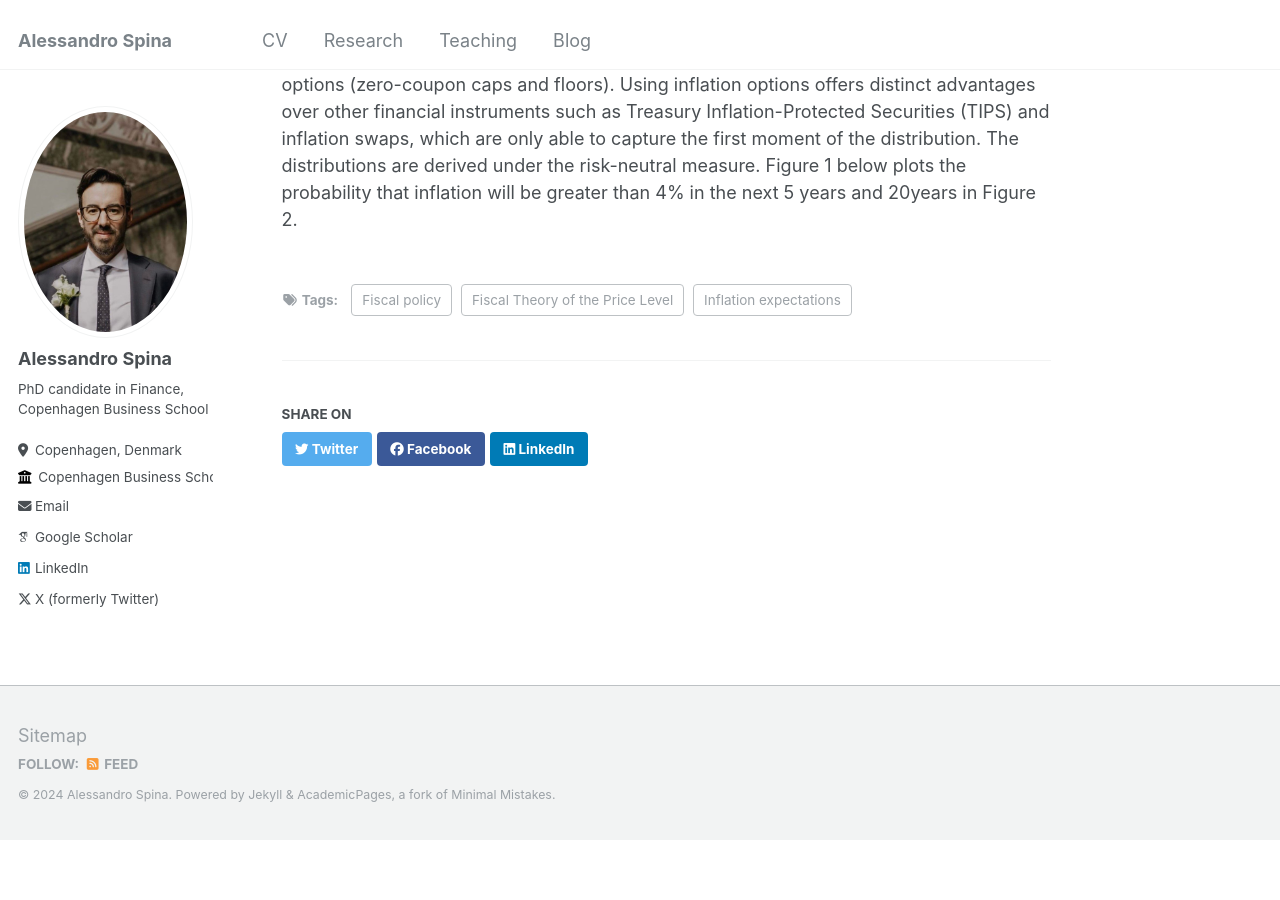
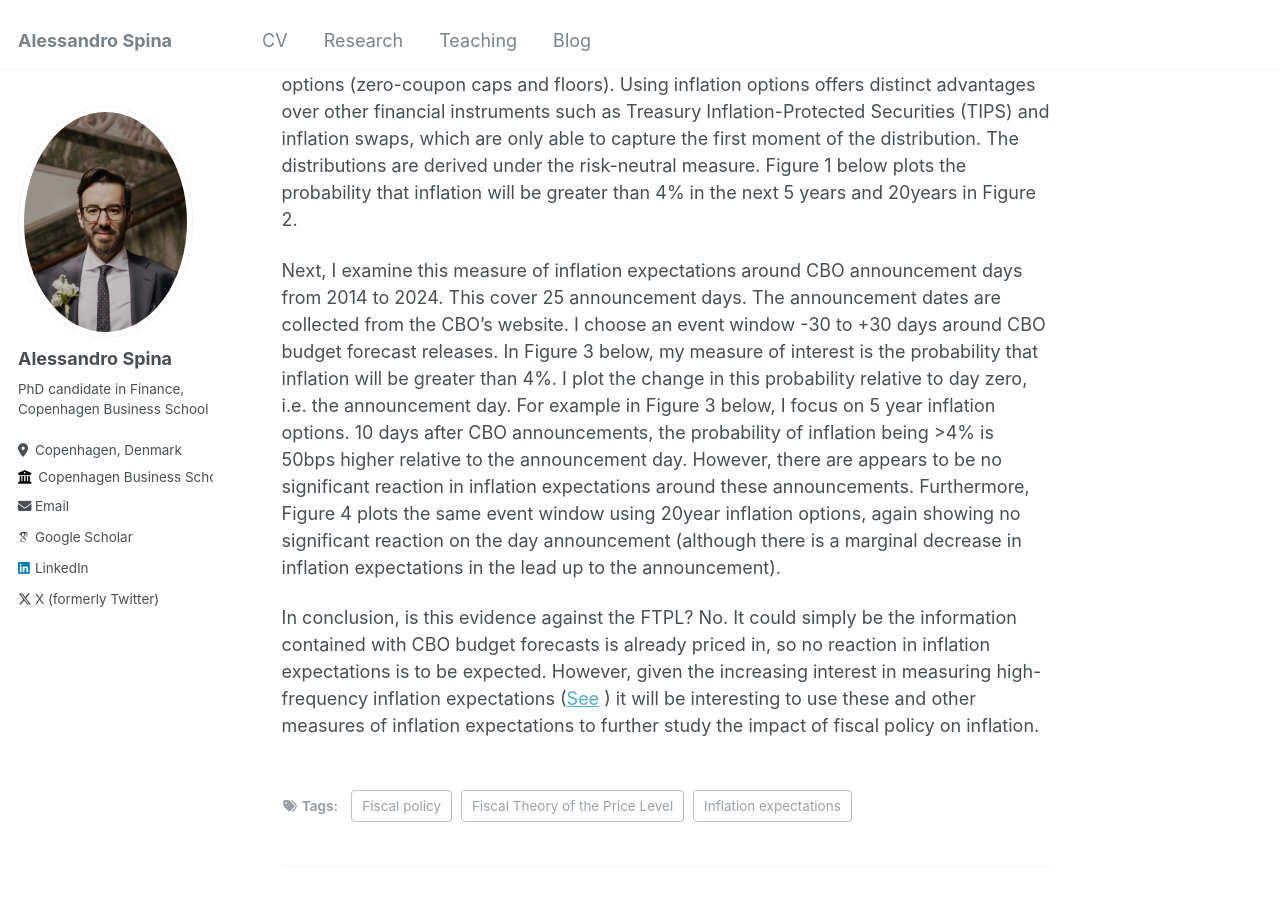
Before and after one commit to aspi6246/aspi6246.github.io, a Jekyll site: the page built from _posts/2024-07-02-blog-post-1.md, in a window 1280 px wide and 900 px high, scrolled down 583 px. Built offline with Jekyll 4.4.1, drawn with Linux system fonts in a browser that asks for light colours; some web fonts are replaced; before the commit the page ends 1424 px from its top, so only the background shows below that; some of the changed text lies outside the part shown.

Commit message:
Update 2024-07-02-blog-post-1.md

```diff
--- a/_posts/2024-07-02-blog-post-1.md
+++ b/_posts/2024-07-02-blog-post-1.md
@@ -14,3 +14,7 @@ In this post I ask a simple question, do expectations of future inflation change
 Why would announcements about the future deficit forecasts affect expected inflation? Advocates of the Fiscal Theory of the Price Level (FTPL), (see [here](https://johnhcochrane.blogspot.com/2024/01/fiscal-narratives-for-us-inflation.html) ), would argue that the price level adjusts so that the real value of nominal debt (nominal debt / price level) is equal to the expected present value of primary surpluses. A large deficit, that people do not expect to be fully repaid, causes inflation. To the extent that CBO announcement days contain new information about the future path of primary surpluses/deficits, one would expect inflation expectations to react to this new information.
 
 There are multiple ways to measure inflation expectations. Below I use a high-frequency measure of inflation expectations derived by Sebastian Luber in his working paper, “Option-Implied Inflation Distributions”. In this paper he derives the entire distribution of future implied inflation for three different time horizons (5, 15, and 20 years) using inflation options (zero-coupon caps and floors). Using inflation options offers distinct advantages over other financial instruments such as Treasury Inflation-Protected Securities (TIPS) and inflation swaps, which are only able to capture the first moment of the distribution. The distributions are derived under the risk-neutral measure. Figure 1 below plots the probability that inflation will be greater than 4% in the next 5 years and 20years in Figure 2.
+
+Next, I examine this measure of inflation expectations around CBO announcement days from 2014 to 2024. This cover 25 announcement days. The announcement dates are collected from the CBO’s website. I choose an event window -30 to +30 days around CBO budget forecast releases. In Figure 3 below, my measure of interest is the probability that inflation will be greater than 4%.  I plot the change in this probability relative to day zero, i.e. the announcement day. For example in Figure 3 below, I focus on 5 year inflation options. 10 days after CBO announcements, the probability of inflation being >4% is 50bps higher relative to the announcement day. However, there are appears to be no significant reaction in inflation expectations around these announcements. Furthermore, Figure 4 plots the same event window using 20year inflation options, again showing no significant reaction on the day announcement (although there is a marginal decrease in inflation expectations in the lead up to the announcement).
+
+In conclusion, is this evidence against the FTPL? No. It could simply be the information contained with CBO budget forecasts is already priced in, so no reaction in inflation expectations is to be expected. However, given the increasing interest in measuring high-frequency inflation expectations ([See](https://www.stlouisfed.org/on-the-economy/2024/jul/exploring-tail-risks-inflation-expectations?utm_source=Federal+Reserve+Bank+of+St.+Louis+Publications&utm_campaign=d81c841373-BlogAlert&utm_medium=email&utm_term=0_c572dedae2-d81c841373-236932454) ) it will be interesting to use these and other measures of inflation expectations to further study the impact of fiscal policy on inflation.
```
